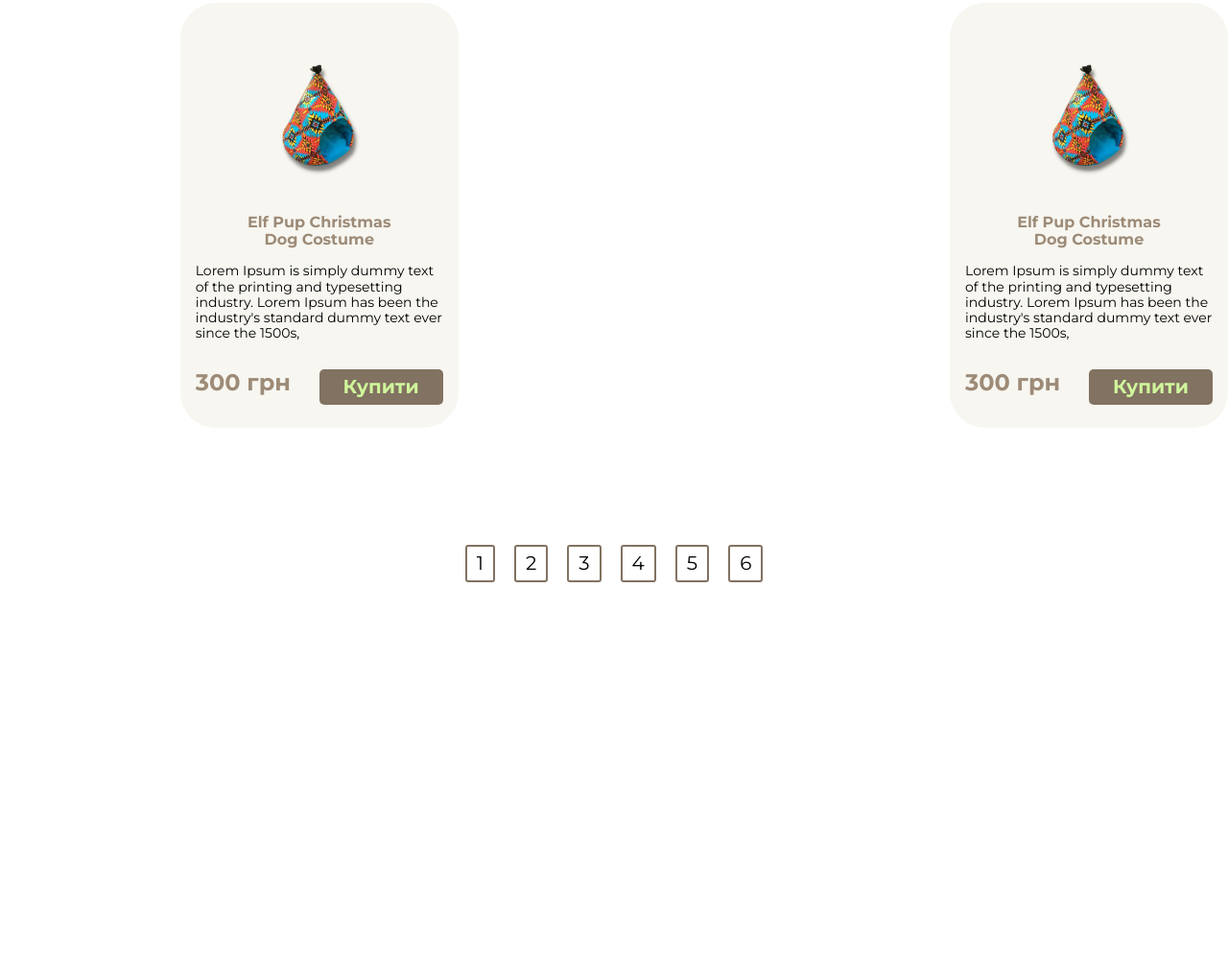
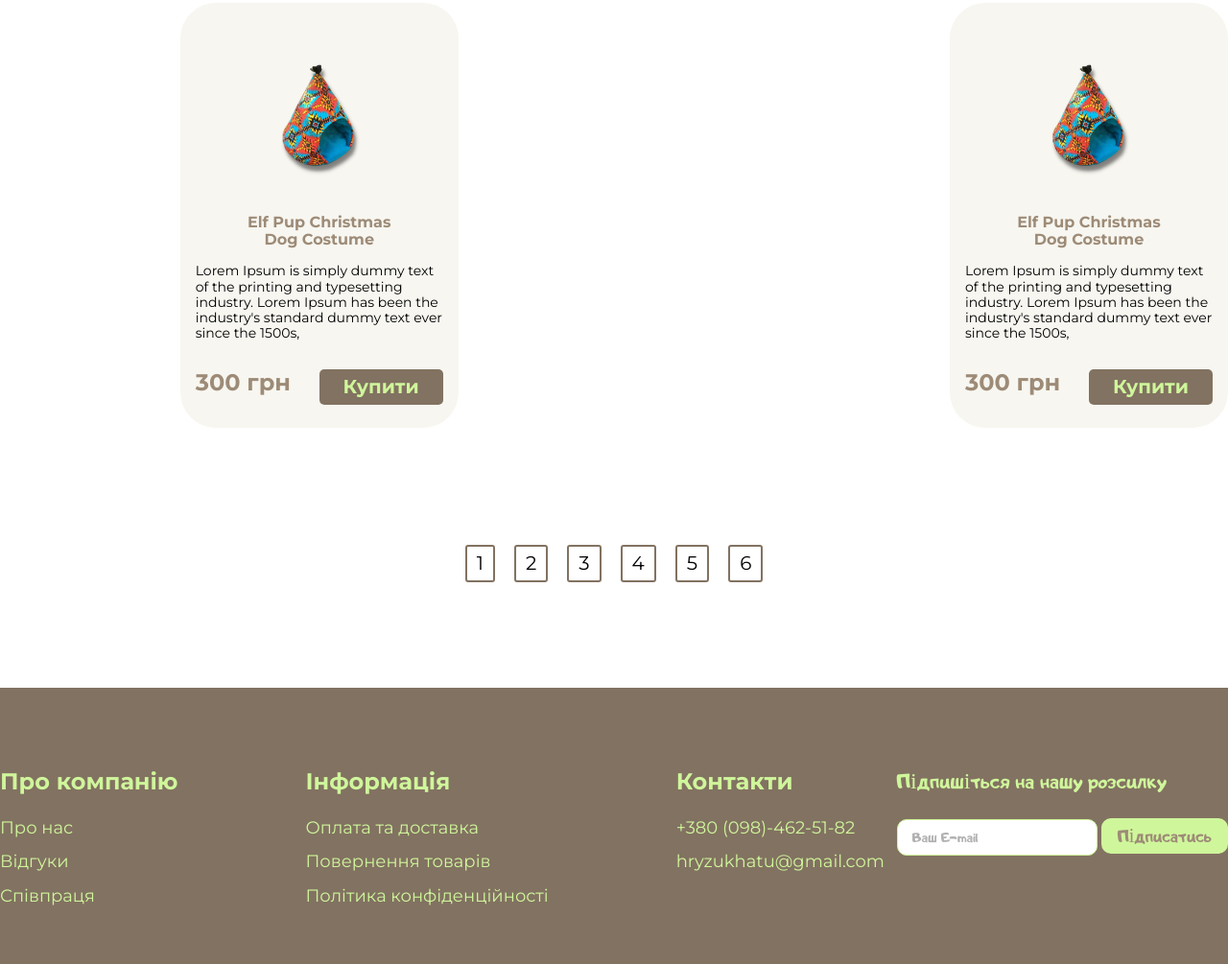
Before and after one commit to DarthVauban/gryzu-hatu, a plain HTML site: page catalog.html in a window 1280 px wide. Shown: the part 1172-2177 px from the top of the page at 96% size. Before the commit the page ends 1889 px from the top, so only its background shows below. Drawn offline with Linux system fonts and the light colour scheme.

Commit message:
Каталог

```diff
--- a/catalog.html
+++ b/catalog.html
@@ -174,6 +174,38 @@
                 </div>
             </div>
     </section>
+    <footer class="footer">
+        <div class="container">
+            <div class="footer-content">
+                <div class="footer-links">
+                    <div class="links-list">
+                        <p class="link-title">Про компанію</p>
+                        <a href="" class="footer-link">Про нас</a>
+                        <a href="" class="footer-link">Відгуки</a>
+                        <a href="" class="footer-link">Співпраця</a>
+                    </div>
+                    <div class="links-list">
+                        <p class="link-title">Інформація</p>
+                        <a href="" class="footer-link">Оплата та доставка</a>
+                        <a href="" class="footer-link">Повернення товарів</a>
+                        <a href="" class="footer-link">Політика конфіденційності</a>
+                    </div>
+                    <div class="links-list">
+                        <p class="link-title">Контакти</p>
+                        <a href="tel:+3800984625182" class="footer-link">+380 (098)-462-51-82</a>
+                        <a href="" class="footer-link">hryzukhatu@gmail.com</a>
+                    </div>
+                </div>
+                <div class="subscribe-form">
+                    <p class="form-title">Підпишіться на нашу розсилку</p>
+                    <div class="email-form">
+                        <input type="email" class="email-input" placeholder="Ваш E-mail">
+                        <button class="subscribe-btn">Підписатись</button>
+                    </div>
+                </div>
+            </div>
+        </div>
+    </footer>
 </body>
 
 </html>
--- a/style/catalog.css
+++ b/style/catalog.css
@@ -129,6 +129,7 @@
     padding: 6px 10px;
     border-radius: 3px;
     margin: 10px;
+    cursor: pointer;
 }
 .pagination-text {
     margin: 0;
@@ -137,3 +138,63 @@
 .pagination-item:hover {
     background-color: #CFF69B;
 }
+.footer {
+    background: #827261;
+}
+.footer-content {
+    display: flex;
+    justify-content: space-between;
+    width: 100%;
+    padding: 60px 0px;
+}
+.footer-links {
+    display: flex;
+    justify-content: space-between;
+    max-width: 922px;
+    width: 100%;
+}
+.links-list {
+    display: flex;
+    flex-direction: column;
+}
+.link-title {
+    font-weight: 700;
+    font-size: 24px;
+    color: #CFF69B;
+}
+.footer-link {
+    font-weight: 500;
+    font-size: 18px;
+    text-decoration: none;
+    color: #CFF69B;
+    margin-bottom: 15px;
+}
+.footer-link:last-child {
+    margin: 0;
+}
+.form-title {
+    font-family: 'Adigiana2';
+    font-size: 24px;
+    color: #CFF69B;
+}
+.email-input {
+    padding: 9px 0px 9px 15px;
+    border-radius: 10px;
+    border: 1px solid #CFF69B;
+    outline: none;
+}
+::placeholder {
+    font-family: 'Adigiana2';
+    color: #000;
+    opacity: 0.3;
+}
+.subscribe-btn {
+    font-family: 'Adigiana2';
+    color: #9D8B77;
+    background-color: #CFF69B;
+    font-size: 20px;
+    border: none;
+    padding: 7px 17px;
+    border-radius: 10px;
+    cursor: pointer;
+}
--- a/style/style.css
+++ b/style/style.css
@@ -4,6 +4,17 @@
 @import "./catalog.css";
 * {
     font-family: 'Montserrat', sans-serif;
+}
+*::-webkit-scrollbar {
+    width: 9px; /* ширина для вертикального скролла */
+    height: 9px; /* высота для горизонтального скролла */
+    background-color: #827261;
+}
+
+/* ползунок скроллбара */
+*::-webkit-scrollbar-thumb {
+    background-color: #CFF69B;
+    border-radius: 9em;
 }
 .container {
     display: block;
@@ -14,4 +25,5 @@
 .row-content {
     display: flex;
     flex-direction: row;
+    justify-content: space-between;
 }
```
